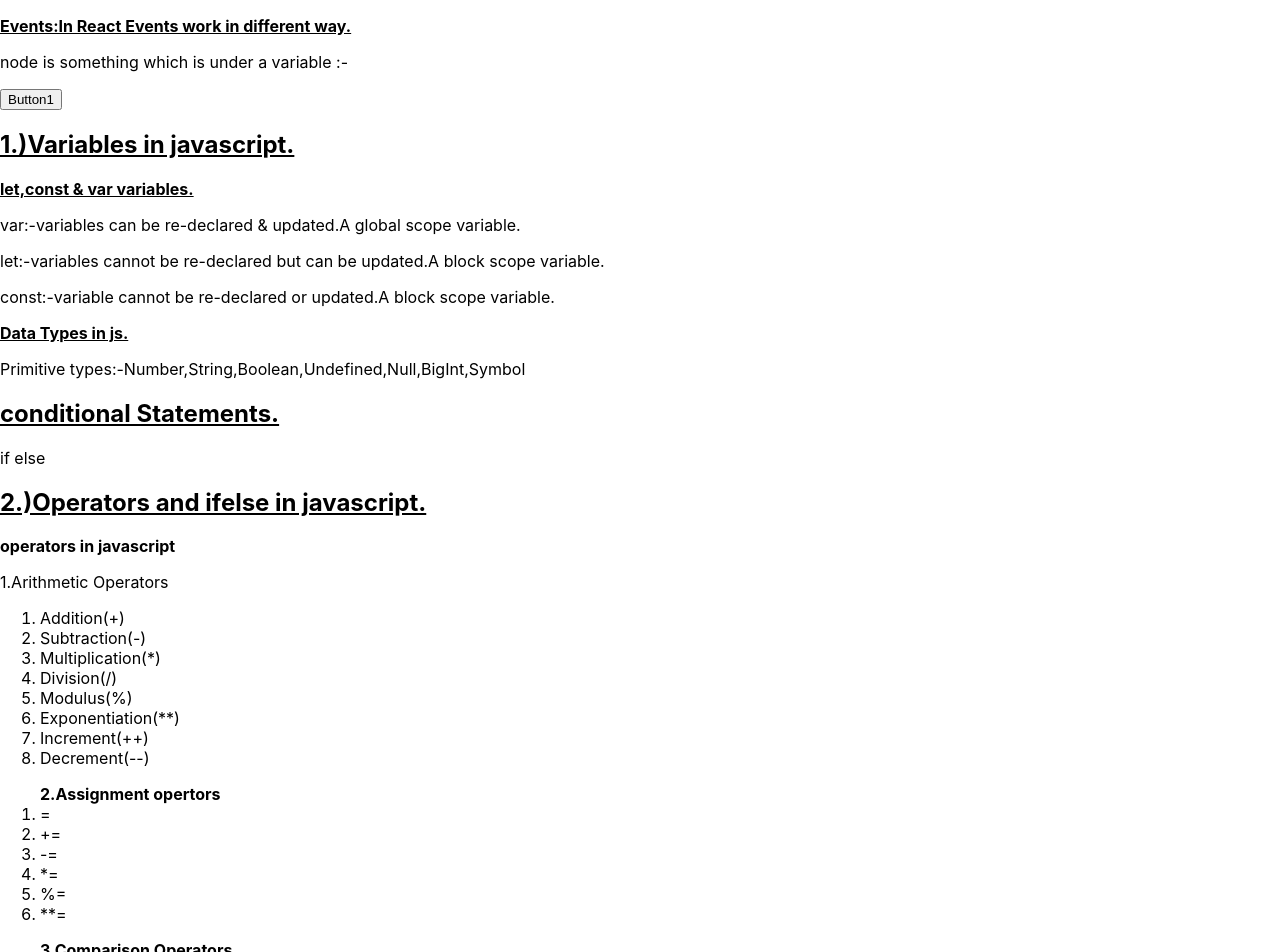
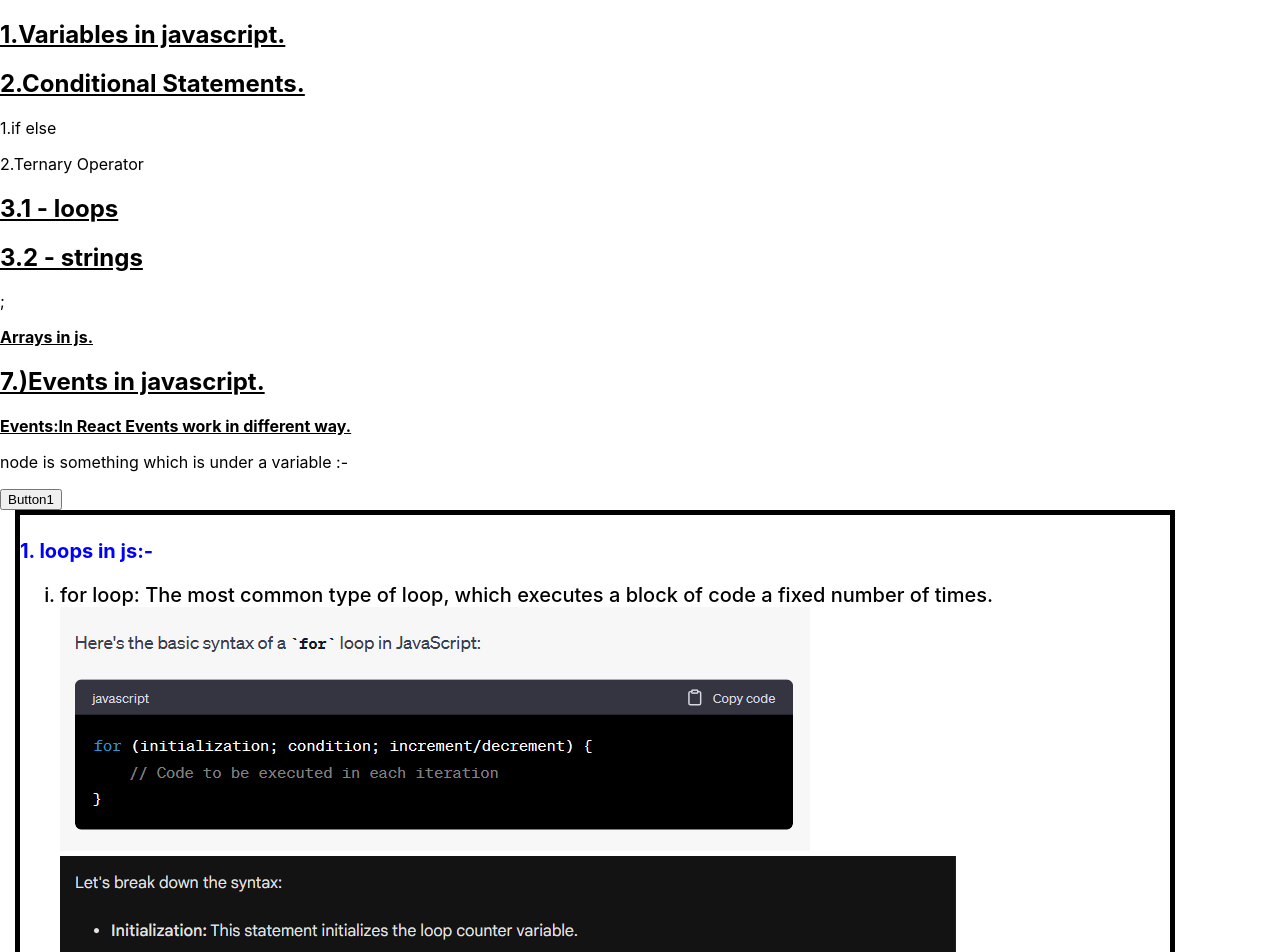
Before and after one commit to sarthiparth683/javascript, a React (Create React App) app: page / in a window 1280 px wide. Shown: the top 952 px of the page. Built offline with nearby package versions, Linux system fonts and the light colour scheme.

Commit message:
tempelate

```diff
--- a/src/document/A1variables.js
+++ b/src/document/A1variables.js
@@ -1,19 +1,17 @@
 import React from 'react'
 
 const A1variables = () => {
+  let variables = () => {
+    var name1 = "var variable"; console.log(name1);
+    let name2 = "let variable"; console.log(name2);
+    const name3 = "const variable"; console.log(name3);
+  }
 
-
-  return (
-    <div><h2><b><u>1.)Variables in javascript.</u></b></h2>
-      <p><b><u>let,const & var variables.</u></b></p>
-      <p>var:-variables can be re-declared & updated.A global scope variable.</p>
-      <p>let:-variables cannot be re-declared but can be updated.A block scope variable.</p>
-      <p>const:-variable cannot be re-declared or updated.A block scope variable.</p>
-
-      <p><b><u>Data Types in js.</u></b></p>
-      <p>Primitive types:-Number,String,Boolean,Undefined,Null,BigInt,Symbol</p>
-    </div>
-  )
+  return (<div>
+    <h2><b><u>1.Variables in javascript.</u></b></h2>
+    {/* {variables()}*/}
+    {/* {console.log(variables())};*/}
+  </div>)
 }
 
 export default A1variables;
--- /dev/null
+++ b/src/document/A2ifelse.js
@@ -0,0 +1,33 @@
+import React from 'react'
+
+const A2ifelse = () => {
+    let ifelse1 = () => {
+        let age = 12;
+        if (age <= 18) {
+            console.log("junior");
+        } else if (age >= 60) {
+            console.log("senior citizen");
+        } else {
+            console.log("middle");
+        }
+    }
+
+    let ternary1 = () => {
+        let age = 23;
+        let drive = age >= 16 ? "yes, you can drive" : "No, you canno't drive";
+        console.log(drive);
+    }
+
+
+    return (<>
+        <h2><b><u>2.Conditional Statements.</u></b></h2>
+        <p>1.if else</p>
+        {/* {ifelse1()} */}
+
+        <p>2.Ternary Operator</p>
+        {/* {ternary1()} */}
+
+    </>)
+}
+
+export default A2ifelse;
--- a/src/document/A2operators&ifelse.js
+++ /dev/null
@@ -1,73 +0,0 @@
-import React from 'react'
-
-const A2ifelse = () => {
-    // function ifelseeg() {
-    //     let age = 25;
-    //     if (age < 18){
-    //         console.log("junior");
-    //     }else if (age > 60) {
-    //         console.log("senior citizen");
-    //     }else {
-    //         console.log("middle");
-    //     }
-    // }
-
-    // Ternary Operator
-    // let age = 23;
-    // let drive = age >= 16 ? "yes,can drive" : "No,canno't drive";
-    // console.log(drive);
-
-    return (<>
-        <h2><b><u>conditional Statements.</u></b></h2>
-        <p>if else</p>
-        {/* {ifelseeg()} */}
-
-
-
-
-
-        <h2><b><u>2.)Operators and ifelse in javascript.</u></b></h2>
-        <p><b>operators in javascript</b></p>
-        <p>1.Arithmetic Operators</p>
-        <ol>
-            <li>Addition(+)</li>
-            <li>Subtraction(-)</li>
-            <li>Multiplication(*)</li>
-            <li>Division(/)</li>
-            <li>Modulus(%)</li>
-            <li>Exponentiation(**)</li>
-            <li>Increment(++)</li>
-            <li>Decrement(--)</li>
-        </ol>
-
-        <ol>
-            <b>2.Assignment opertors</b>
-            <li>=</li>
-            <li>+=</li>
-            <li>-=</li>
-            <li>*=</li>
-            <li>%=</li>
-            <li>**=</li>
-        </ol>
-
-        <ol>
-            <b>3.Comparison Operators</b>
-            <li>Equal to ==</li>
-            <li>Equal to & type === </li>
-            <li>Not equal to !=</li>
-            <li>Not equal to & type !==</li>
-            <li> {`">"`} </li>
-            <li>{`">="`}</li>
-            <li>{`"<"`}</li>
-            <li>{`"<="`}</li>
-        </ol>
-
-
-
-
-
-
-    </>)
-}
-
-export default A2ifelse;
--- a/src/document/A3_loops.js
+++ /dev/null
@@ -1,51 +0,0 @@
-import React from 'react'
-
-const A3_loops = () => {
-  // Strings in js
-  let str = "Parth Sarthi";
-  let str2 = "is a Learning."
-
-  let result1 = str.length;
-  let result2 = str[0];
-  let result3 = str[1];
-  let result4 = str[2];
-  let result5 = str[3];
-  // some more String Method's.
-  let result6 = str.toUpperCase();
-  let result7 = str.toLowerCase();
-  let result8 = str.trim();
-  let result9 = str.slice(1, 4);  //str.slice(start,end?) returns part of string
-  let result10 = str.concat(str2); // joins  str2 with str
-  let result11 = str.replace("Learning", "Earning");
-  let result12 = str.charAt(3);
-
-  let result = () => {
-    console.log("result1" +" " + "=" + " " +  result1);
-    console.log("result2" +" " + "=" + " " +  result2);
-    console.log("result3" +" " + "=" + " " +  result3);
-    console.log("result4" +" " + "=" + " " +  result4);
-    console.log("result5" +" " + "=" + " " +  result5);
-    console.log("result6" +" " + "=" + " " +  result6);
-    console.log("result7" +" " + "=" + " " +  result7);
-    console.log("result8" +" " + "=" + " " +  result8);
-    console.log("result9" +" " + "=" + " " +  result9);
-    console.log("result10" +" " + "=" + " " +  result10);
-    console.log("result11" +" " + "=" + " " +  result11);
-    console.log("result12" +" " + "=" + " " +  result12);
-
-  }
-
-  // Tempelate Literals in js :- A way to have embedded expression in strings
-  // `this is an example of tempelate literals`
-  // `string text ${expression} string text`
-
-
-  return (<div>
-    {/* {result()}     */}
-
-
-
-  </div>)
-}
-
-export default A3_loops;
--- a/src/document/A3loopsq.js
+++ b/src/document/A3_loops1.js
@@ -1,43 +1,27 @@
 import React from 'react'
 
-const A3loopsq = () => {
-    // (I.) Examples of :- for loop
+const A3_loops1 = () => {
 
-    // Example 1 :-
     let for1 = () => {
         for (let i = 0; i <= 5; i++) {
             console.log(i);
         }
     };
 
-
-    // Example 2 :-
     let for2 = () => {
         for (let message = 0; message <= 3; message++) {
             console.log("message " + message);
         }
     };
 
-
-    // Example 3 :-
     let for3 = () => {
-        // sum of 50 numbers
         let sum = 0;
         for (let i = 0; i <= 50; i++) {
             sum += i;
         }
         console.log(sum);
-    }
+    };
 
-
-    // (II.) While loop
-    // Formate :-
-    // while (condition) {
-    // code to be executed repeatedly
-    // }
-
-    // Example of While loop :-
-    // Example 1.
     let while1 = () => {
         let i = 1;
         while (i <= 10) {
@@ -46,7 +30,6 @@ const A3loopsq = () => {
         }
     };
 
-    // Example 2.
     let while2 = () => {
         let numbers = [1, 2, 3, 4, 5, 6, 7];
         let i = 0;
@@ -55,9 +38,8 @@ const A3loopsq = () => {
             console.log(numbers[i]);
             i++;
         }
-    }
+    };
 
-    // Example 3. sum of numbers
     let while3 = () => {
         let sum = 0;
         let i = 1;
@@ -66,23 +48,16 @@ const A3loopsq = () => {
             i++;
         }
         console.log("sum of 1 to 10", sum);
-    }
+    };
 
-    // (III.) do while loop
-    // formate
-    // do {
-    //     code work
-    // } while (condition);
-    // Example 1.  printing numbers from 1 to 10.
     let dowhile1 = () => {
         let i = 1;
         do {
             console.log(i);
             i++;
         } while (i <= 10);
-    }
+    };
 
-    // Example 2. Checking even or odd.
     let dowhile2 = () => {
         let number = 1;
         do {
@@ -93,23 +68,15 @@ const A3loopsq = () => {
             }
             number++;
         } while (number <= 20);
-    }
+    };
 
-    // (IV.) For of loop :- (used mostly in array and strings).
-    // syntax of (for of loop)
-    // for (variable of iterable){
-    // code to be executed
-    // }
-
-    // Example 1.
     let forof1 = () => {
         const fruits = ["apple", "banana", "PineApple", "Pomegranate", "Orange", "Litchi"];
         for (const iterator of fruits) {
             console.log("iterator " + iterator, "fruits " + fruits);
         }
-    }
+    };
 
-    // Example 2.
     let forof2 = () => {
         const sentence = "This is a sentence.";
         for (const iterator of sentence) {
@@ -118,9 +85,8 @@ const A3loopsq = () => {
             console.log("sentence" + sentence);
 
         }
-    }
+    };
 
-    //  (v.)for in loop :- used mostly in object data types.
     let forin1 = () => {
         const student = {
             name: "John Doe",
@@ -131,9 +97,24 @@ const A3loopsq = () => {
         for (const key in student) {
             console.log(`${key}: ${student[key]}`);
         }
-    }
+    };
+
+    let forin2 = () => {
+        const fruits = ["apple", "mango", "litchi"];
+        for (let index in fruits) {
+            console.log(fruits[index]);
+        }
+    };
+
+    let forin3 = () => {
+        const message = "Welcome Everyone!";
+        for (let char in message) {
+            console.log(message[char]);
+        }
+    };
 
     return (<>
+        <h2><b><u>3.1 - loops</u></b></h2>
         {/* {for1()}; */}
         {/* {for2()}; */}
         {/* {for3()}; */}
@@ -145,7 +126,10 @@ const A3loopsq = () => {
         {/* {forof1()} */}
         {/* {forof2()} */}
         {/* {forin1()} */}
+        {/* {forin2()} */}
+        {/* {forin3()} */}
+
     </>)
 };
 
-export default A3loopsq;
+export default A3_loops1;
--- /dev/null
+++ b/src/document/A3_loops2.js
@@ -0,0 +1,48 @@
+import React from 'react'
+
+const A3_loops2 = () => {
+
+  let result = () => {
+    let str = "Parth Sarthi";
+    let str2 = "is a Learning.";
+
+    let result1 = str.length;
+    let result2 = str[0];
+    let result3 = str[1]; //string indices.
+    let result4 = str[2];
+    let result5 = str[3];
+    let result6 = str.toUpperCase();
+    let result7 = str.toLowerCase();
+    let result8 = str.trim();
+    let result9 = str.slice(1, 4);  //str.slice(start,end?) returns part of string
+    let result10 = str.concat(str2); // joins  str2 with str
+    let result11 = str.replace("Learning", "Earning");
+    let result12 = str.charAt(3);
+
+    console.log("result 1" + " " + "=" + " " + result1);
+    console.log("result 2" + " " + "=" + " " + result2);
+    console.log("result 3" + " " + "=" + " " + result3);
+    console.log("result 4" + " " + "=" + " " + result4);
+    console.log("result 5" + " " + "=" + " " + result5);
+    console.log("result 6" + " " + "=" + " " + result6);
+    console.log("result 7" + " " + "=" + " " + result7);
+    console.log("result 8" + " " + "=" + " " + result8);
+    console.log("result 9" + " " + "=" + " " + result9);
+    console.log("result 10" + " " + "=" + " " + result10);
+    console.log("result 11" + " " + "=" + " " + result11);
+    console.log("result 12" + " " + "=" + " " + result12);
+  };
+
+  let tempelate = () => {
+    let templateLiteral = `This is a Tempealte Literal, it uses backtics. and it is different from strngs as it uses dollar sign  `;
+    console.log(templateLiteral);
+  }
+
+  return (<>
+    <h2><b><u>3.2 - strings</u></b></h2>
+    {/* {result()} */};
+    {tempelate()}
+  </>)
+}
+
+export default A3_loops2;
--- a/src/document/A7Eventa.js
+++ b/src/document/A7Eventa.js
@@ -9,6 +9,7 @@ const A7Eventa = () => {
 
 
     return (<div>
+        <h2><b><u>7.)Events in javascript.</u></b></h2>
         <p><b><u>Events:In React Events work in different way.</u></b></p>
         <p>node is something which is under a variable :-
             {/* {let node = document.getElementById(idName)}  so this is a node*/}
--- a/src/index.js
+++ b/src/index.js
@@ -3,9 +3,9 @@ import ReactDOM from 'react-dom/client';
 import './index.css';
 import reportWebVitals from './reportWebVitals';
 import A1variables from './document/A1variables';
-import A2ifelse from './document/A2operators&ifelse';
-import A3loopsq from './document/A3loopsq';
-import A3_loops from './document/A3_loops';
+import A2ifelse from './document/A2ifelse';
+import A3_loops1 from './document/A3_loops1';
+import A3_loops2 from './document/A3_loops2';
 import Practice1 from './document/ifelse';
 import A4Arrays from './document/A4Arrays';
 import A5functions from './document/A5functions';
@@ -14,20 +14,21 @@ import A7Eventa from './document/A7Eventa';
 import App from './document/App';
 
 
-
 const root = ReactDOM.createRoot(document.getElementById('root'));
 root.render(
   <React.StrictMode>
-    <A7Eventa></A7Eventa>
+
     <A1variables></A1variables>
     <A2ifelse></A2ifelse>
-    <A3loopsq></A3loopsq>
-    <A3_loops></A3_loops>
+    <A3_loops1></A3_loops1>
+    <A3_loops2></A3_loops2>
     <Practice1></Practice1>
     <A4Arrays></A4Arrays>
     <A5functions></A5functions>
     <A6DOM></A6DOM>
+    <A7Eventa></A7Eventa>
     <App />
+
   </React.StrictMode>
 );
 reportWebVitals();
```
